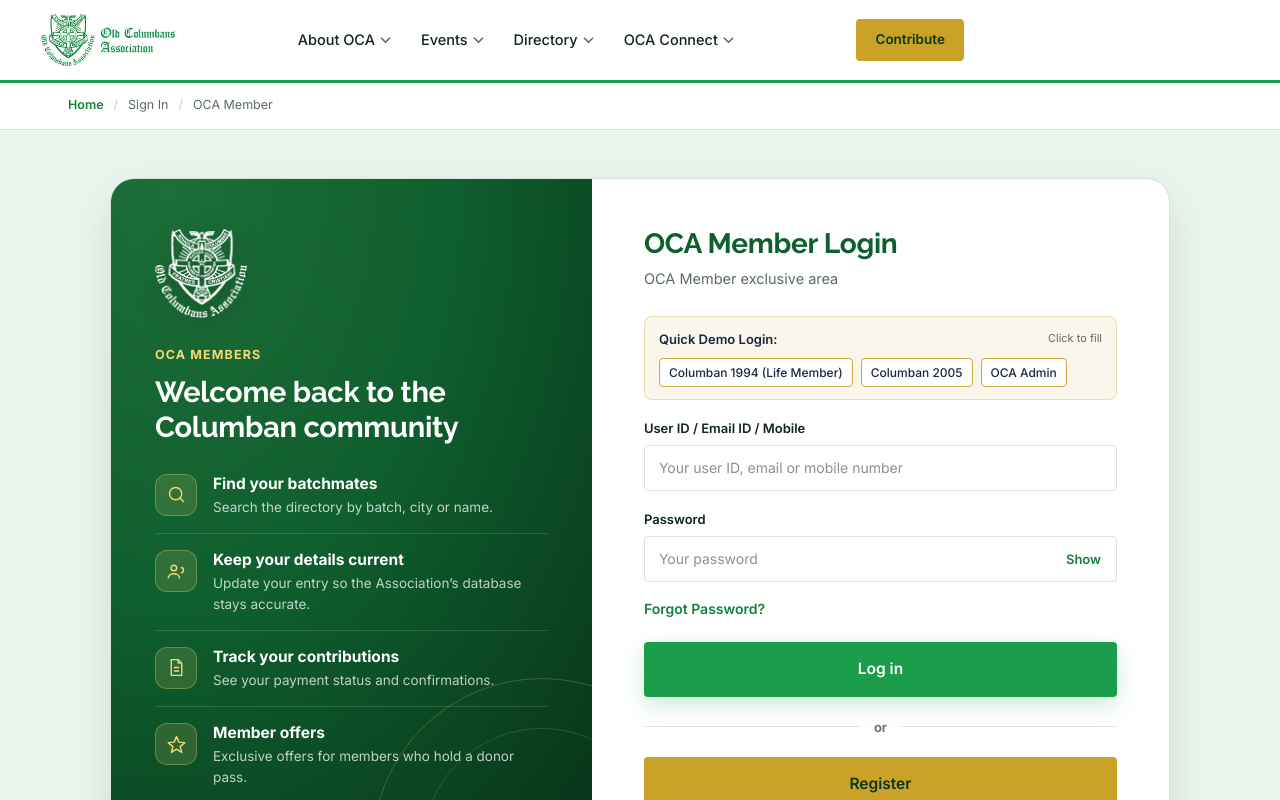
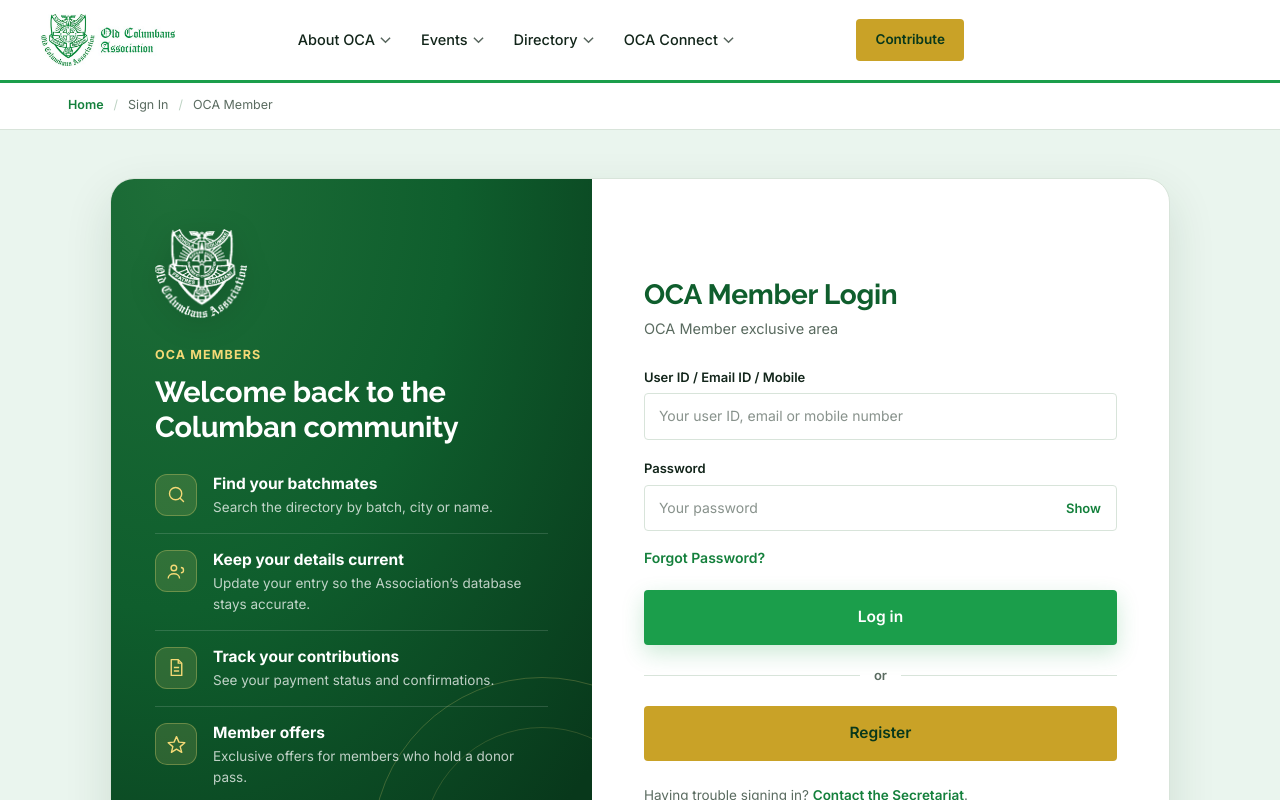
Before and after one commit to OCA-H/oca, a Next.js app: page /member-signin in a window 1280 px wide. Shown: the top 800 px of the page. Built offline with nearby package versions, Linux system fonts and the light colour scheme; no server answers.

Commit message:
REMOVED QUICK LOGIN:

```diff
--- a/app/(view)/(pv)/member-signin/component/MemberSignInView.tsx
+++ b/app/(view)/(pv)/member-signin/component/MemberSignInView.tsx
@@ -21,7 +21,6 @@
     feedback,
     welcomeName,
     handleSubmit,
-    fillDemoCredentials,
   } = useMemberSignInHandler();
 
   // Already signed in when this page opened (e.g. Back from the members area): go on to the
@@ -136,72 +135,6 @@
                 <p>{memberSignInContent.main.subtitle}</p>
               </div>
 
-              <div
-                style={{
-                  background: 'rgba(212, 168, 67, 0.1)',
-                  border: '1px solid rgba(212, 168, 67, 0.35)',
-                  borderRadius: '8px',
-                  padding: '12px 14px',
-                  marginBottom: '18px',
-                  fontSize: '13px',
-                }}
-              >
-                <div style={{ display: 'flex', alignItems: 'center', justifyContent: 'space-between', marginBottom: '8px' }}>
-                  <span style={{ fontWeight: 600, color: '#1a2744' }}>Quick Demo Login:</span>
-                  <span style={{ fontSize: '11px', color: '#666' }}>Click to fill</span>
-                </div>
-                <div style={{ display: 'flex', gap: '8px', flexWrap: 'wrap' }}>
-                  <button
-                    type="button"
-                    onClick={() => fillDemoCredentials('member')}
-                    style={{
-                      background: '#fff',
-                      border: '1px solid #d4a843',
-                      borderRadius: '4px',
-                      padding: '4px 9px',
-                      fontSize: '12px',
-                      color: '#1a2744',
-                      cursor: 'pointer',
-                      fontWeight: 500,
-                    }}
-                  >
-                    Columban 1994 (Life Member)
-                  </button>
-                  <button
-                    type="button"
-                    onClick={() => fillDemoCredentials('columban')}
-                    style={{
-                      background: '#fff',
-                      border: '1px solid #d4a843',
-                      borderRadius: '4px',
-                      padding: '4px 9px',
-                      fontSize: '12px',
-                      color: '#1a2744',
-                      cursor: 'pointer',
-                      fontWeight: 500,
-                    }}
-                  >
-                    Columban 2005
-                  </button>
-                  <button
-                    type="button"
-                    onClick={() => fillDemoCredentials('admin')}
-                    style={{
-                      background: '#fff',
-                      border: '1px solid #d4a843',
-                      borderRadius: '4px',
-                      padding: '4px 9px',
-                      fontSize: '12px',
-                      color: '#1a2744',
-                      cursor: 'pointer',
-                      fontWeight: 500,
-                    }}
-                  >
-                    OCA Admin
-                  </button>
-                </div>
-              </div>
-
               <form onSubmit={handleSubmit} aria-hidden={isHandingOff || undefined} inert={isHandingOff || undefined}>
                 <div className="field">
                   <label htmlFor="si-user">{memberSignInContent.main.userLabel}</label>
--- a/app/(view)/(pv)/member-signin/handler/useMemberSignInHandler.ts
+++ b/app/(view)/(pv)/member-signin/handler/useMemberSignInHandler.ts
@@ -57,20 +57,6 @@
     setShowPassword((prev) => !prev);
   };
 
-  const fillDemoCredentials = (type: 'member' | 'columban' | 'admin' = 'member') => {
-    if (type === 'member') {
-      setUser('member@oldcolumban.net');
-      setPassword('Columban@1994');
-    } else if (type === 'columban') {
-      setUser('columban');
-      setPassword('Columban@2005');
-    } else {
-      setUser('admin');
-      setPassword('OcaAdmin@2026');
-    }
-    setFeedback(null);
-  };
-
   const handleSubmit = async (e: React.FormEvent) => {
     e.preventDefault();
     setFeedback(null);
@@ -119,7 +105,6 @@
     feedback,
     welcomeName,
     handleSubmit,
-    fillDemoCredentials,
   };
 }
 
```
